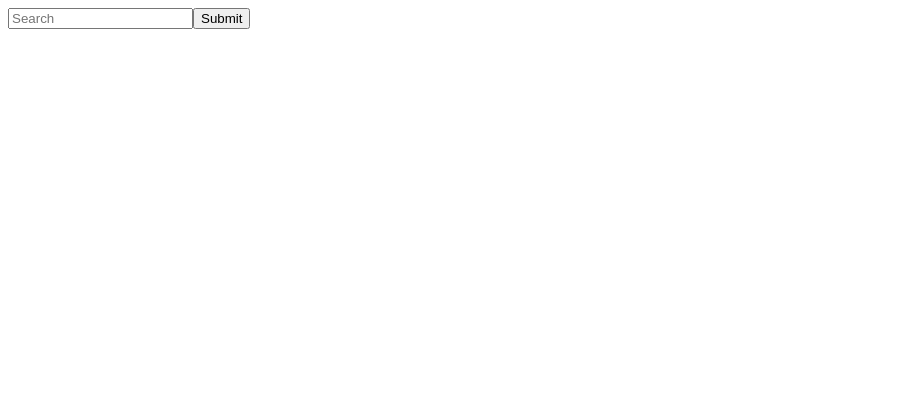
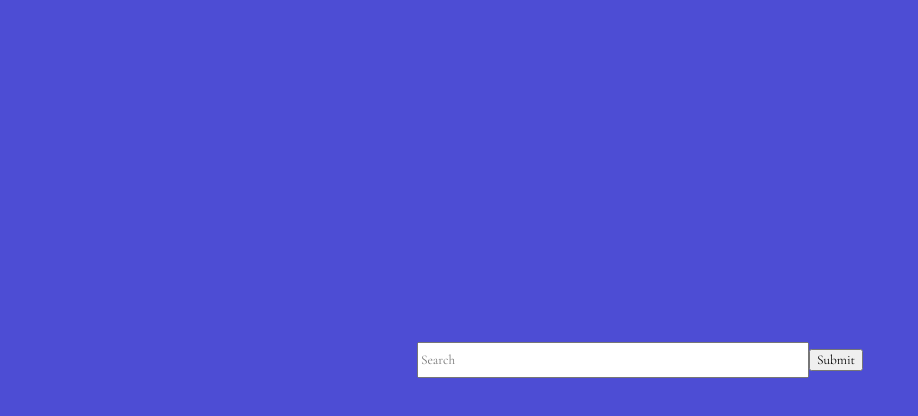
Before and after one commit to Kurtainz/reactWikiApp, a React (Create React App) app: page / in a window 1280 px wide. Shown: the top 416 px of the page, without its empty margins (0-918 px from the left). Built offline with nearby package versions, Linux system fonts and the light colour scheme.

Commit message:
Added styles, fixed various irritating bugs

```diff
--- a/src/index.js
+++ b/src/index.js
@@ -1,6 +1,7 @@
 import React, { Component } from 'react';
 import ReactDOM from 'react-dom';
 import $ from "jquery";
+import './styles.css';
 
 class Input extends React.Component {
 
@@ -9,23 +10,44 @@ class Input extends React.Component {
     }
 
     handleInput = this.handleInput.bind(this);
+    handleClick = this.handleClick.bind(this);
     handleSubmit = this.handleSubmit.bind(this);
 
     handleInput(event) {
         this.props.getTitles(event.target.value);
     }
 
-    handleSubmit(event) {
-        event.preventDefault();
+    handleClick(event) {
+        this.input.value = event;
         this.props.submitSearch(this.input.value);
     }
 
+    handleSubmit(event) {
+        event.preventDefault();
+        if (this.input.value) {
+            this.props.submitSearch(this.input.value);
+        }
+    }
+
     render() {
+        let suggestions = null;
+        if (this.props.suggest) {
+            suggestions = <Suggestions searchResults={this.props.searchResults} handleClick={this.handleClick} />;
+        }
+        let submitStyle = null;
+        if (this.props.submitResults.length > 0) {
+            submitStyle = {
+                'top' : '5%'
+            }
+        }
         return(
-            <form onSubmit={this.handleSubmit}>
-                <input type='text' ref={(input) => this.input = input} onInput={this.handleInput} placeholder="Search"></input>
-                <input type='submit' value='Submit'></input>
-            </form>
+            <div className='search' style={submitStyle}>
+                <form onSubmit={this.handleSubmit}>
+                    <input type='text' ref={(input) => this.input = input} onInput={this.handleInput} placeholder="Search"></input>
+                    <input type='submit' value='Submit'></input>
+                </form>
+                {suggestions}
+            </div>
         );
     }
 
@@ -34,9 +56,9 @@ class Input extends React.Component {
 const Suggestions = (props) => {
 
     return(
-        <div>
-            <ul>
-                {props.searchResults.map((result) => <li>{result.title}</li>)}
+        <div className='suggestionsDiv'>
+            <ul className='suggestions'>
+                {props.searchResults.map((result) => <li onClick={() => props.handleClick(result.title)}>{result.title}</li>)}
             </ul>
         </div>
     )
@@ -44,14 +66,14 @@ const Suggestions = (props) => {
 
 const Results = (props) => {
 
-    if (props.submit && props.searchResults) {
+    if (props.submitResults) {
         return(
-            <div>
-                {props.searchResults.map((result) => {
+            <div className='results'>
+                {props.submitResults.map((result) => {
                         const url = "http://www.wikipedia.org/wiki/" + result.title;
-                        return <a href={url} target='_blank'>
-                            <div>
-                                <h1>{result.title}</h1>
+                        return <a href={url} target='_blank' className='result'>
+                            <div className='resultBlock'>
+                                <h2>{result.title}</h2>
                                 <p dangerouslySetInnerHTML={{__html: result.snippet}}></p>
                             </div>
                         </a>
@@ -78,9 +100,10 @@ class Wiki extends React.Component {
 
     state = {
         searchResults : [],
+        submitResults : [],
         requestTime : 0,
+        suggest : false,
         submit : false,
-        submitResults : [],
         article : ''
     }
 
@@ -88,6 +111,11 @@ class Wiki extends React.Component {
     getTitles = (input) => {
         let time = Date.now();
         if (input) {
+            if (!this.state.suggest) {
+                this.setState(prevState => ({
+                    suggest : true
+                }))
+            }
             $.ajax({
 
                 'url': 'https://en.wikipedia.org/w/api.php',
@@ -101,36 +129,47 @@ class Wiki extends React.Component {
                 },
                 'success' : (data) => {
                     if (time > this.state.requestTime) {
+                        console.log(input);
                         this.setState(prevState => ({
                         searchResults : data.query.search,
                         requestTime : time
                     }))
                     }
-                }
+                    if (this.state.submit === true) {
+                        this.setState(prevState => ({
+                            submitResults : data.query.search,
+                            submit : false
+                        }))
+                    }
+                },
+                'error' : (xhr) => console.log('Error occured' + xhr)
             });
         }
         else {
             if (time > this.state.requestTime) {
-                this.state = {
+                this.setState(prevState => ({
                     searchResults : [],
-                    requestTime : 0
-                }
+                    suggest : false
+                }))
             }
         }
     }
 
+    // submitSearch = (input) => {
+    //     $.when(this.getTitles(input)).done(() => {
+    //         this.setState(prevState => ({
+    //             submitResults : this.state.searchResults,
+    //             suggest : false,
+    //             submit : true
+    //         }), () => console.log(this.state))
+    //     })
+    // }
+
     submitSearch = (input) => {
         this.setState(prevState => ({
+            suggest : false,
             submit : true
-        }), () => {
-            $.when(this.getTitles(input)).then(() => {
-                if (this.state.searchResults.length > 0) {
-                    this.setState(prevState => ({
-                        submitResults : this.state.searchResults
-                    }))
-                }
-            })
-        })
+        }), this.getTitles(input))
     }
 
     // getArticle = (input) => {
@@ -178,9 +217,14 @@ class Wiki extends React.Component {
     render() {
         return(
             <div>
-                <Input getTitles={this.getTitles} submitSearch={this.submitSearch} />
-                <Suggestions searchResults={this.state.searchResults} submitSearch={this.submitSearch} />
-                <Results submit={this.state.submit} searchResults={this.state.submitResults} removeCharacters={this.removeCharacters} />
+                <Input
+                getTitles={this.getTitles}
+                submitSearch={this.submitSearch}
+                searchResults={this.state.searchResults}
+                suggest={this.state.suggest}
+                submitResults={this.state.submitResults} />
+                {/* <Suggestions searchResults={this.state.searchResults} submitSearch={this.submitSearch} /> */}
+                 <Results submit={this.state.submit} submitResults={this.state.submitResults} removeCharacters={this.removeCharacters} />
                 <Article article={this.state.article} />
             </div>
         )
--- /dev/null
+++ b/src/styles.css
@@ -0,0 +1,67 @@
+@import url('https://fonts.googleapis.com/css?family=Cormorant+Garamond');
+
+* {
+    font-family: 'Cormorant Garamond', serif;
+}
+
+body {
+    background-color: #4d4dd4;
+}
+
+.search {
+    position: absolute;
+    top: 45%;
+    left: 50%;
+    transform: translate(-50%, -50%);
+    width: 100%;
+    text-align: center;
+}
+
+.submit {
+    top: 5%;
+}
+
+.suggestionsDiv {
+    height: 50vh;
+    position: absolute;
+    width: 100vw;
+}
+
+.suggestions {
+    list-style: none;
+    position: absolute;
+    font-size: 25px;
+    margin: 0;
+    padding: 0;
+    width: 450px;
+    left: 32%;
+    top: 5%;
+}
+
+input[type=text] {
+    width: 30%;
+    height: 30px;
+}
+
+.results {
+    width: 80%;
+    margin: 0 auto;
+    padding-top: 80px;
+}
+
+.result {
+    color: inherit;
+    text-decoration: none;
+}
+
+.resultBlock {
+    background-color:#8fa2a2;
+    height: 150px;
+    padding: 5px 0 0 15px;
+    margin-bottom: 20px;
+    border-radius: 1em;
+}
+
+h2 {
+    font-size: 1.7em;
+}
```
